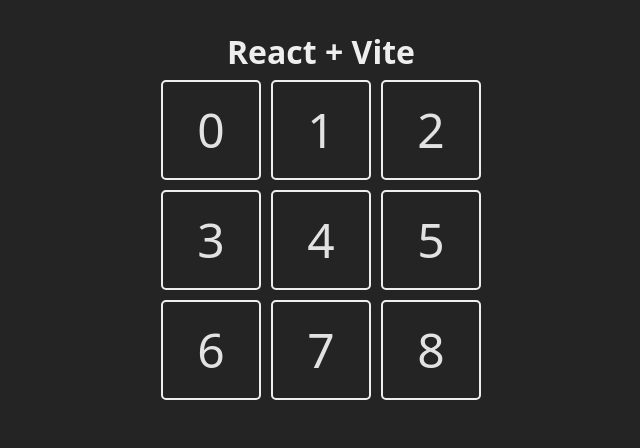
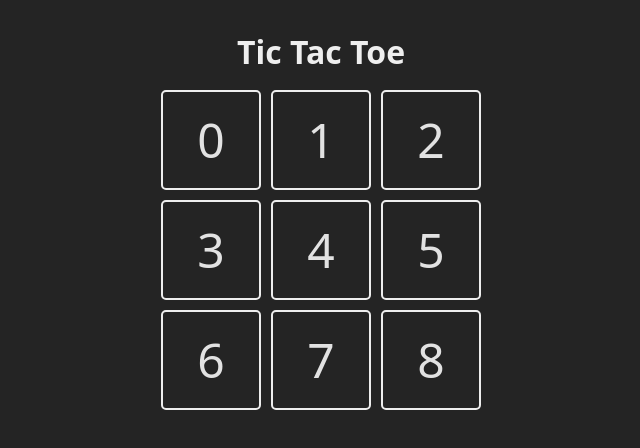
Before and after one commit to Ernestoc14/React-w-Vite-TwitterCard, a React (Vite) app in the folder 02-Tic-Tac-Toe/: page / in a window 1280 px wide. Shown: the top 448 px of the page, without its empty margins (319-959 px from the left). Built offline with nearby package versions, Linux system fonts and the light colour scheme.

Commit message:
ESLint Update

```diff
--- a/02-Tic-Tac-Toe/src/App.jsx
+++ b/02-Tic-Tac-Toe/src/App.jsx
@@ -1,40 +1,31 @@
-import {useState} from "react";
+import { useState } from "react";
 
 const TURNS = {
-  x: 'x',
-  o: 'o'
+  x: "x",
+  o: "o",
+};
+
+const Square = ({ children, updateBoard, index }) => {
+  return <div className="square">{children}</div>;
+};
+
+function App() {
+  const [board, setBoard] = useState(Array(9).fill(null));
+
+  return (
+    <main className="board">
+      <h1>Tic Tac Toe</h1>
+      <section className="game">
+        {board.map((_, index) => {
+          return (
+            <Square key={index} index={index}>
+              {index}
+            </Square>
+          );
+        })}
+      </section>
+    </main>
+  );
 }
 
-const Square = ({ children, updateBoard, index }) => {
-  return(
-    <div className="square">
-      {children}
-    </div>
-  )
-}
-
-function App() {
-  const [board, setBoard] = useState(Array(9).fill(null))
-
-  return (
-    <main className='board'>
-      <h1>React + Vite</h1>
-      <section className="game">
-        {
-          board.map((_, index) =>{
-            return (
-              <Square
-                key={index}
-                index={index}
-              >
-                {index}
-              </Square>
-            )
-          })
-        }
-      </section>
-    </main>
-  )
-}
-
-export default App
+export default App;
--- a/02-Tic-Tac-Toe/src/index.css
+++ b/02-Tic-Tac-Toe/src/index.css
@@ -37,7 +37,7 @@
 
 .board h1 {
   color: #eee;
-  margin-bottom: 16px;
+  margin-bottom: 26px;
 }
 
 .board button {
```
